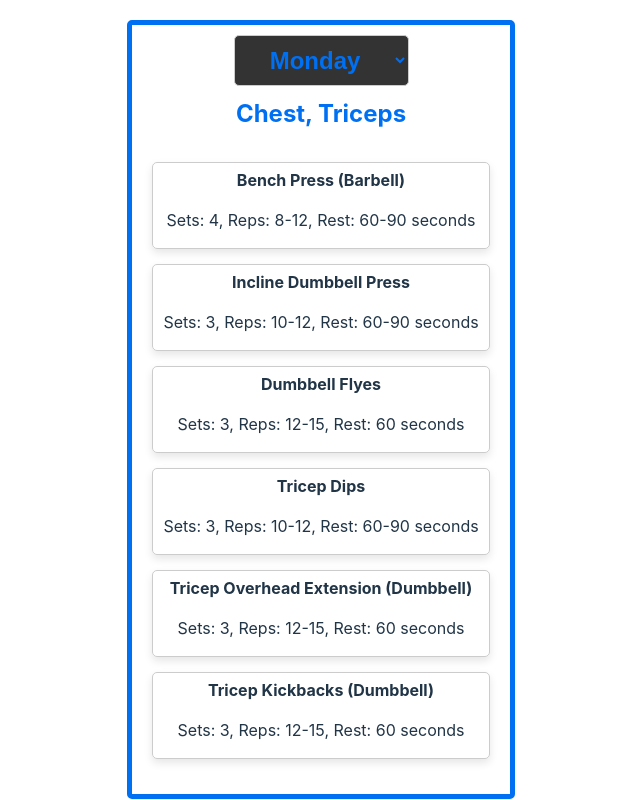
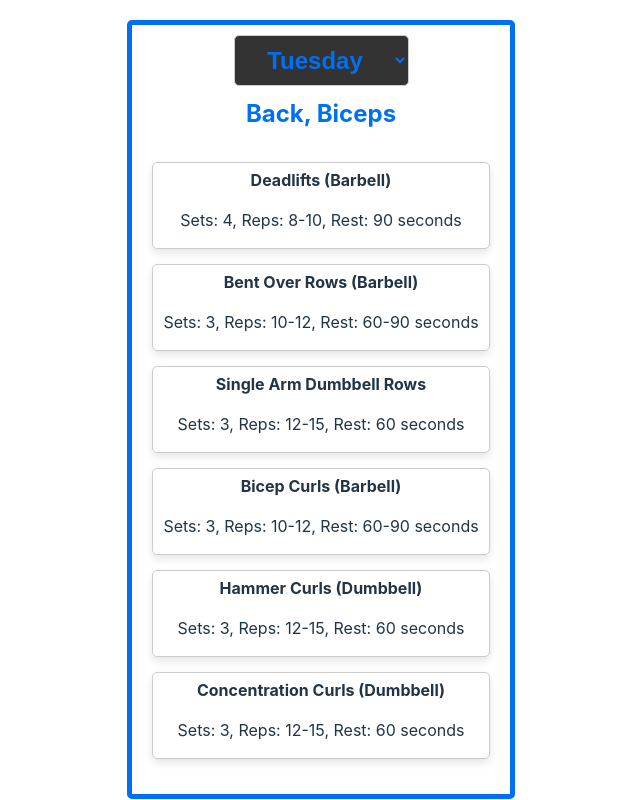
Before and after one commit to Aky97567/workout, a React (Vite) app: page / in a window 1280 px wide. Shown: the whole page, without its empty margins (319-959 px from the left). Built offline with nearby package versions, Linux system fonts and the light colour scheme.

Commit message:
auto select day of the week

```diff
--- a/src/workout-plan/WorkoutPlan.tsx
+++ b/src/workout-plan/WorkoutPlan.tsx
@@ -34,10 +34,28 @@ interface WorkoutData {
 
 const workoutDataTyped: WorkoutData = workoutData;
 
+const getCurrentDayName = (): string => {
+  const days = [
+    "Sunday",
+    "Monday",
+    "Tuesday",
+    "Wednesday",
+    "Thursday",
+    "Friday",
+    "Saturday",
+  ];
+  const currentDay = days[new Date().getDay()];
+
+  // Check if the current day exists in the workout plan
+  return workoutDataTyped.weekly_workout_plan[currentDay]
+    ? currentDay
+    : Object.keys(workoutDataTyped.weekly_workout_plan)[0]; // Fallback to first available day
+};
+
 export const WorkoutPlan: React.FC = () => {
-  const [selectedDay, setSelectedDay] = useState<string>("Monday");
+  const [selectedDay, setSelectedDay] = useState<string>(getCurrentDayName());
   const [plan, setPlan] = useState<WorkoutPlan | null>(
-    workoutDataTyped.weekly_workout_plan["Monday"] || null
+    workoutDataTyped.weekly_workout_plan[getCurrentDayName()] || null
   );
   const [visibleImages, setVisibleImages] = useState<{
     [key: number]: boolean;
```
